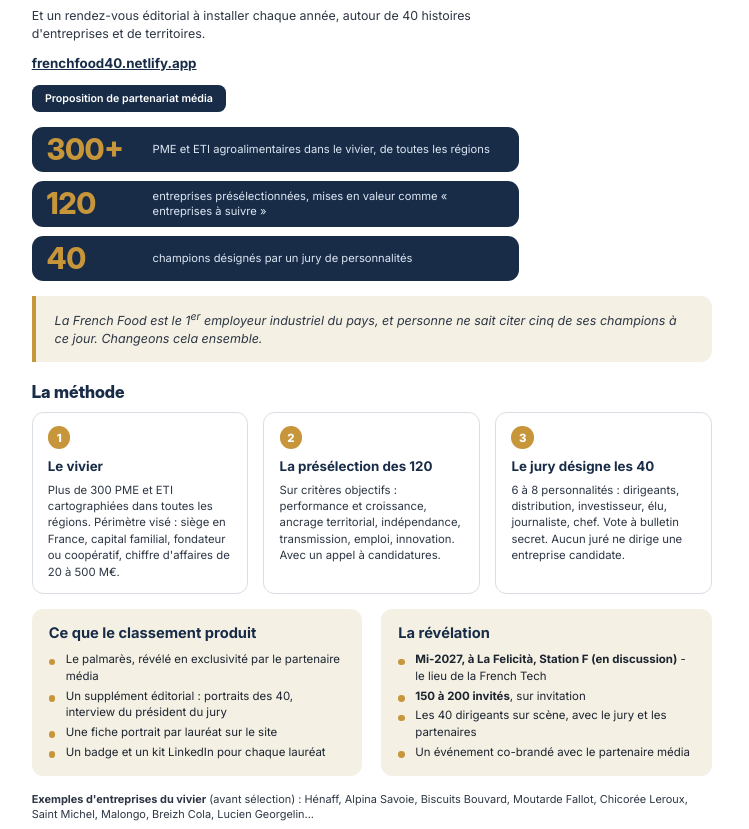
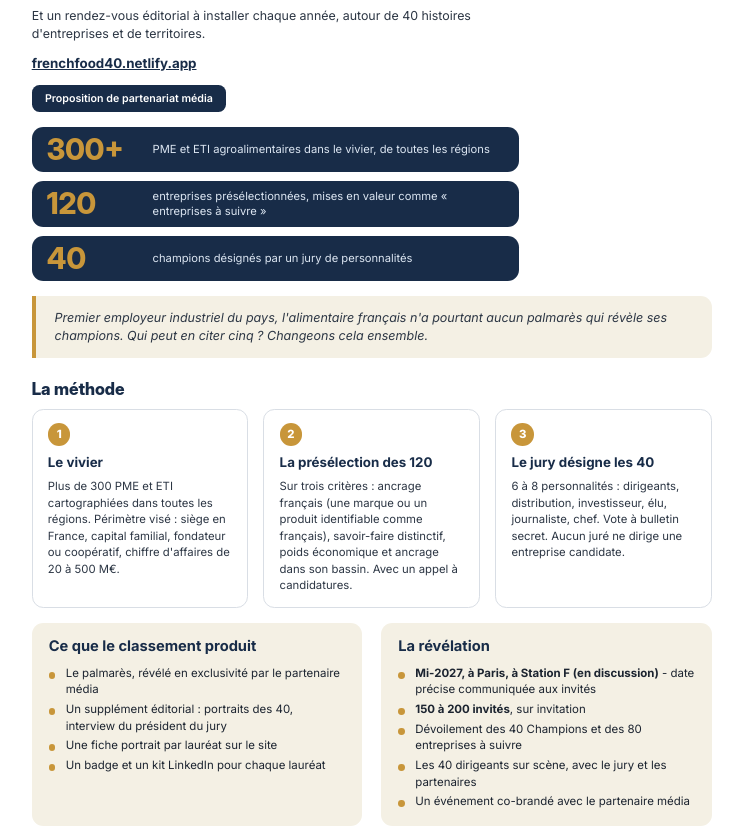
Before and after one commit to anouvion/frenchfood40, a plain HTML site: page dossier-partenaires/dossier_partenaires_french_food_40.html in a window 1280 px wide. Shown: the part 205-1034 px from the top of the page, without its empty margins (25-774 px from the left). Drawn offline with Linux system fonts and the light colour scheme.

Commit message:
Dossier partenaire: mise à jour alignée sur le site
- Citation d'accroche reprise du site (1er employeur industriel)
- Méthode: les trois critères du site (ancrage français, savoir-faire distinctif, poids économique)
- Révélation: lieu à Paris, Station F (en discussion); dévoilement des 40 Champions et des 80 entreprises à suivre
- Contact: ajout de contact@frenchfood40.fr

Co-Authored-By: Claude Haiku 5.5 <noreply@anthropic.com>
Claude-Session: https://claude.ai/code/session_01Mc8crz6FmGAcRyCgHMVzJC

```diff
--- a/dossier-partenaires/dossier_partenaires_french_food_40.html
+++ b/dossier-partenaires/dossier_partenaires_french_food_40.html
@@ -84,12 +84,12 @@ ul.clean li::before { content:""; position:absolute; left:0; top:1.9mm; width:1.
     <div class="phone"><img src="site_mobile.png" alt=""></div>
   </div>
 
-  <div class="quote">La French Food est le 1<sup>er</sup> employeur industriel du pays, et personne ne sait citer cinq de ses champions à ce jour. Changeons cela ensemble.</div>
+  <div class="quote">Premier employeur industriel du pays, l'alimentaire français n'a pourtant aucun palmarès qui révèle ses champions. Qui peut en citer cinq ? Changeons cela ensemble.</div>
 
   <h2>La méthode</h2>
   <div class="three">
     <div class="card"><div class="k">1</div><h3>Le vivier</h3><p>Plus de 300 PME et ETI cartographiées dans toutes les régions. Périmètre visé : siège en France, capital familial, fondateur ou coopératif, chiffre d'affaires de 20 à 500 M€.</p></div>
-    <div class="card"><div class="k">2</div><h3>La présélection des 120</h3><p>Sur critères objectifs : performance et croissance, ancrage territorial, indépendance, transmission, emploi, innovation. Avec un appel à candidatures.</p></div>
+    <div class="card"><div class="k">2</div><h3>La présélection des 120</h3><p>Sur trois critères : ancrage français (une marque ou un produit identifiable comme français), savoir-faire distinctif, poids économique et ancrage dans son bassin. Avec un appel à candidatures.</p></div>
     <div class="card"><div class="k">3</div><h3>Le jury désigne les 40</h3><p>6 à 8 personnalités : dirigeants, distribution, investisseur, élu, journaliste, chef. Vote à bulletin secret. Aucun juré ne dirige une entreprise candidate.</p></div>
   </div>
 
@@ -103,8 +103,9 @@ ul.clean li::before { content:""; position:absolute; left:0; top:1.9mm; width:1.
       </ul></div>
     <div class="box"><h3>La révélation</h3>
       <ul class="clean">
-        <li><b>Mi-2027, à La Felicità, Station F (en discussion)</b> - le lieu de la French Tech</li>
+        <li><b>Mi-2027, à Paris, à Station F (en discussion)</b> - date précise communiquée aux invités</li>
         <li><b>150 à 200 invités</b>, sur invitation</li>
+        <li>Dévoilement des 40 Champions et des 80 entreprises à suivre</li>
         <li>Les 40 dirigeants sur scène, avec le jury et les partenaires</li>
         <li>Un événement co-brandé avec le partenaire média</li>
       </ul></div>
@@ -156,7 +157,7 @@ ul.clean li::before { content:""; position:absolute; left:0; top:1.9mm; width:1.
         <li>L'accès aux dirigeants pour vos interviews</li>
         <li>L'organisation de la soirée de révélation, financée par les partenaires fondateurs</li>
       </ul></div>
-    <div class="contact"><b>Arnaud Nouvion</b><span class="role">Co-fondateur - French Food 40</span>06 64 28 31 29<br><a href="mailto:anouvion@suricate.org" style="color:#fff;text-decoration:none">anouvion@suricate.org</a><br><a href="https://frenchfood40.netlify.app/">frenchfood40.netlify.app</a></div>
+    <div class="contact"><b>Arnaud Nouvion</b><span class="role">Co-fondateur - French Food 40</span>06 64 28 31 29<br><a href="mailto:anouvion@suricate.org" style="color:#fff;text-decoration:none">anouvion@suricate.org</a><br><a href="mailto:contact@frenchfood40.fr" style="color:#fff;text-decoration:none">contact@frenchfood40.fr</a><br><a href="https://frenchfood40.netlify.app/">frenchfood40.netlify.app</a></div>
   </div>
 
   <div class="steps">
```
